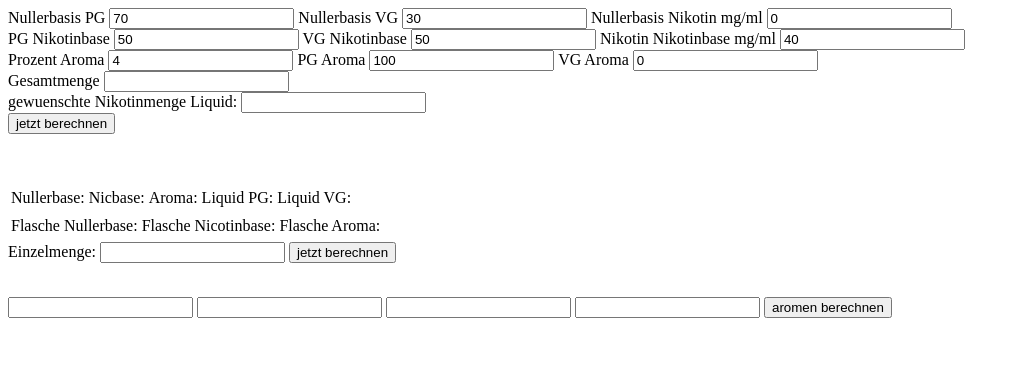
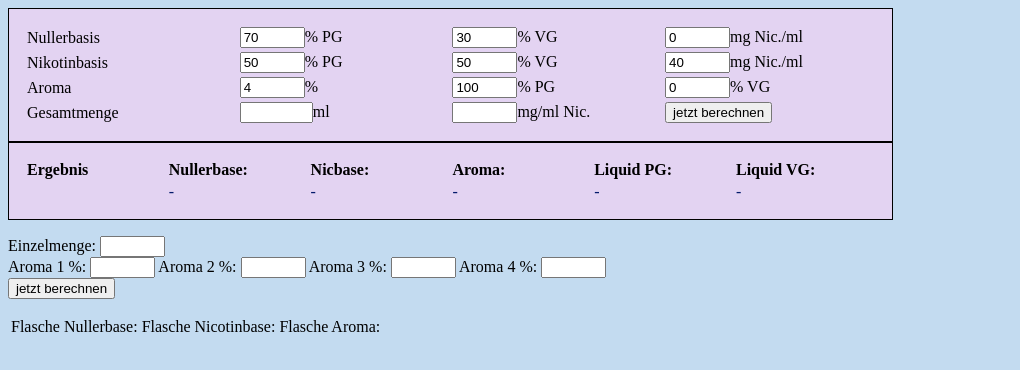
Before and after one commit to gestos/gestos.github.io, a plain HTML site: page index.html in a window 1280 px wide. Shown: the whole page, without its empty margins (0-1020 px from the left). Drawn offline with Linux system fonts and the light colour scheme.

Commit message:
bis 31.05.18

```diff
--- a/functions.js
+++ b/functions.js
@@ -23,11 +23,11 @@ calculate_overall = function() {
 	var endvg =  parseFloat(100-endpg).toFixed(2);
 
 
-	document.getElementById('nulbase_ml').innerHTML = nulbaseml;
-	document.getElementById('aroma_ml').innerHTML = aromaml;
-	document.getElementById('nicbase_ml').innerHTML = nicml;
-	document.getElementById('end_pg').innerHTML = endpg;
-	document.getElementById('end_vg').innerHTML = endvg;
+	document.getElementById('nulbase_ml').innerHTML = nulbaseml+' ml';
+	document.getElementById('aroma_ml').innerHTML = aromaml+' ml';
+	document.getElementById('nicbase_ml').innerHTML = nicml+' ml';
+	document.getElementById('end_pg').innerHTML = endpg+' %';
+	document.getElementById('end_vg').innerHTML = endvg+' %';
 }
 
 calculate_single = function() {
@@ -55,9 +55,22 @@ calculate_single = function() {
 	document.getElementById('einzel_null').innerHTML = parseFloat(nulbaseml*Faktor);
 	document.getElementById('einzel_nico').innerHTML = parseFloat(nicml*Faktor);
 	document.getElementById('einzel_arom').innerHTML = parseFloat(aromaml*Faktor);
+
+	var pct1 = parseInt(document.getElementById('aroma1').value);
+	var pct2 = parseInt(document.getElementById('aroma2').value);
+	var pct3 = parseInt(document.getElementById('aroma3').value);
+	var pct4 = parseInt(document.getElementById('aroma4').value);
+
+	prct_check = parseInt(pct1+pct2+pct3+pct4)
+
+	if (prct_check !== 100) {
+		window.alert(prct_check);
+		window.alert('sollte 100% sein');
+		return false;
+	}
+
+	document.getElementById('aroma1_ml').innerHTML = parseFloat((aromaml*Faktor)*(pct1/100));
+	document.getElementById('aroma2_ml').innerHTML = parseFloat((aromaml*Faktor)*(pct2/100));
+	document.getElementById('aroma3_ml').innerHTML = parseFloat((aromaml*Faktor)*(pct3/100));
+	document.getElementById('aroma4_ml').innerHTML = parseFloat((aromaml*Faktor)*(pct4/100));
 }
-
-calculate_arome = function() {
-	var aroma_flasche = document.getElementById('einzel_arom').value;
-	window.alert(document.getElementById('einzel_arom').value);
-}
--- a/index.html
+++ b/index.html
@@ -1,75 +1,86 @@
 <html>
 
 	<head>
+		<meta charset="utf-8"/>
+		<link href="style.css" type="text/css" rel="stylesheet" />
 		<script src="functions.js"></script>
+	</head>
 
-	</head>
+
 	<body>
 		<form onsubmit="calculate_overall(); return false";>
-			<label for="nuller_pg">Nullerbasis PG</label>
-			<input id="nuller_pg" type="text" value="70" />
-			<label for="nuller_vg">Nullerbasis VG</label>
-			<input id="nuller_vg" type="text" value="30" />
-			<label for="nuller_nic">Nullerbasis Nikotin mg/ml</label>
-			<input id="nuller_nic" type="text" value="0"/>
+			<table class="tabellen">
+				<tr>
+					<td>Nullerbasis</td>
+					<td><input id="nuller_pg" type="text" value="70" size="5" /><label for="nuller_pg">% PG</label> </td>
+					<td><input id="nuller_vg" type="text" value="30" size="5" /><label for="nuller_vg">% VG</label>	</td>
+					<td><input id="nuller_nic" type="text" value="0" size="5" /><label for="nuller_nic">mg Nic./ml</label> </td>
+				</tr>
+				<tr>
+					<td>Nikotinbasis</td>
+					<td><input id="nicbase_pg" type="text" value="50" size="5" /><label for="nicbase_pg">% PG</label></td>
+					<td><input id="nicbase_vg" type="text" value="50" size="5" /><label for="nicbase_vg">% VG</label></td>
+					<td><input id="nicbase_nic" type="text" value="40" size="5" /><label for="nicbase_nic">mg Nic./ml</label></td>
+				</tr>
+				<tr>
+					<td>Aroma</td>
+					<td><input id="aromaprozent" type="text" value="4" size="5" /><label for="aromaprozent">%</label></td>
+					<td><input id="aroma_pg" type="text" value="100" size="5" /><label for="aroma_pg">% PG</label></td>
+					<td><input id="aroma_vg" type="text" value="0" size="5" /><label for="aroma_vg">% VG</label></td>
+				</tr>
+				<tr>
+					<td>Gesamtmenge</td>
+					<td><input id="Gesamtmenge" type="text" size="6" /><label for="Gesamtmenge">ml</label></td>
+					<td><input id="sollnic" type="text" size="5" /><label for="sollnic">mg/ml Nic.</label></td>
+					<td><input id="rechnen" type="submit" value="jetzt berechnen" /></td>
+				</tr>
+			</table>
+
+			<table class="tabellen" id="ausgabe_gesamt">
+				<thead>
+				<tr>
+					<th>Ergebnis</th> <th>Nullerbase: </th> <th>Nicbase: </th> <th>Aroma: </th> <th>Liquid PG: </th> <th>Liquid VG: </th>
+				</tr>
+				</thead>
+				<tr id="ergebniszeile">
+					<td></td><td id="nulbase_ml">-</td> <td id="nicbase_ml">-</td> <td id="aroma_ml">-</td> <td id="end_pg">-</td> <td id="end_vg">-</td>
+				</tr>
+			</table>
+		</form>
+
+		<form onsubmit="calculate_single(); return false";>
+			<label for="Einzelmenge">Einzelmenge:</label>
+			<input id="Einzelmenge" type="text" size="5" />
 			<br>
-			<label for="nicbase_pg">PG Nikotinbase</label>
-			<input id="nicbase_pg" type="text" value="50" />
-			<label for="nicbase_vg">VG Nikotinbase</label>
-			<input id="nicbase_vg" type="text" value="50" />
-			<label for="nicbase_nic">Nikotin Nikotinbase mg/ml</label>
-			<input id="nicbase_nic" type="text" value="40"/>
+			<label for="aroma1">Aroma 1 %:</label>
+			<input id="aroma1" type="text" size="5" />
+			<label for="aroma2">Aroma 2 %:</label>
+			<input id="aroma2" type="text" size="5" />
+			<label for="aroma3">Aroma 3 %:</label>
+			<input id="aroma3" type="text" size="5" />
+			<label for="aroma4">Aroma 4 %:</label>
+			<input id="aroma4" type="text" size="5" />
 			<br>
-			<label for="aromaprozent">Prozent Aroma</label>
-			<input id="aromaprozent" type="text" value="4" />
-			<label for="aroma_pg">PG Aroma</label>
-			<input id="aroma_pg" type="text" value="100" />
-			<label for="aroma_vg">VG Aroma</label>
-			<input id="aroma_vg" type="text" value="0" />
-			<br>
-			<label for="Gesamtmenge">Gesamtmenge</label>
-			<input id="Gesamtmenge" type="text" />
-			<br>
-			<label for="sollnic">gewuenschte Nikotinmenge Liquid:</label>
-			<input id="sollnic" type="text" />
-			<br>
-			<input id="rechnen" type="submit" value="jetzt berechnen" />
+			<input id="rechnen_einzel" type="submit" value="jetzt berechnen" />
 		</form>
-		<br>
-		<br>
+
 		<table>
 			<tr>
-				<td>Nullerbase: </td> <td>Nicbase: </td> <td>Aroma: </td> <td>Liquid PG: </td> <td>Liquid VG: </td>
+				<td>Flasche Nullerbase:</td> <td>Flasche Nicotinbase:</td> <td>Flasche Aroma:</td>
 			</tr>
 			<tr>
-				<td id="nulbase_ml"></td> <td id="nicbase_ml"></td> <td id="aroma_ml"></td> <td id="end_pg"></td> <td id="end_vg"></td>
+				<td id="einzel_null"></td> <td id="einzel_nico"></td>	<td id="einzel_arom"></td>
 			</tr>
-			</table>
-		<table>
-				<tr>
-					<td>Flasche Nullerbase:</td> <td>Flasche Nicotinbase:</td> <td>Flasche Aroma:</td>
-				</tr>
-				<tr>
-					<td id="einzel_null"></td> <td id="einzel_nico"></td>	<td id="einzel_arom"></td>
-				</tr>
 		</table>
 
-
-			<form onsubmit="calculate_single(); return false";>
-				<label for="Einzelmenge">Einzelmenge:</label>
-				<input id="Einzelmenge" type="text" />
-				<input id="rechnen_einzel" type="submit" value="jetzt berechnen" />
-			</form>
-
-			<br>
-
-			<form onsubmit="calculate_arome(); return false";>
-				<input id="aroma1" type="text" />
-				<input id="aroma2" type="text" />
-				<input id="aroma3" type="text" />
-				<input id="aroma4" type="text" />
-				<input id="reche_aroma" type="submit" value="aromen berechnen" />
-			</form>
+		<table>
+			<tr>
+				<td id="aroma1_ml"></td>
+				<td id="aroma2_ml"></td>
+				<td id="aroma3_ml"></td>
+				<td id="aroma4_ml"></td>
+			</tr>
+		</table>
 
 
 	</body>
--- /dev/null
+++ b/style.css
@@ -0,0 +1,18 @@
+body {
+	background-color: #c3dbf0;
+}
+
+.tabellen {
+	table-layout: fixed;
+	width: 70%;
+	border: solid .5px;
+	padding: 15px;
+	background-color: #e3d3f2;
+}
+.tabellen thead {
+	text-align: left;
+}
+
+#ergebniszeile {
+	color: #031a6b;
+}
```
